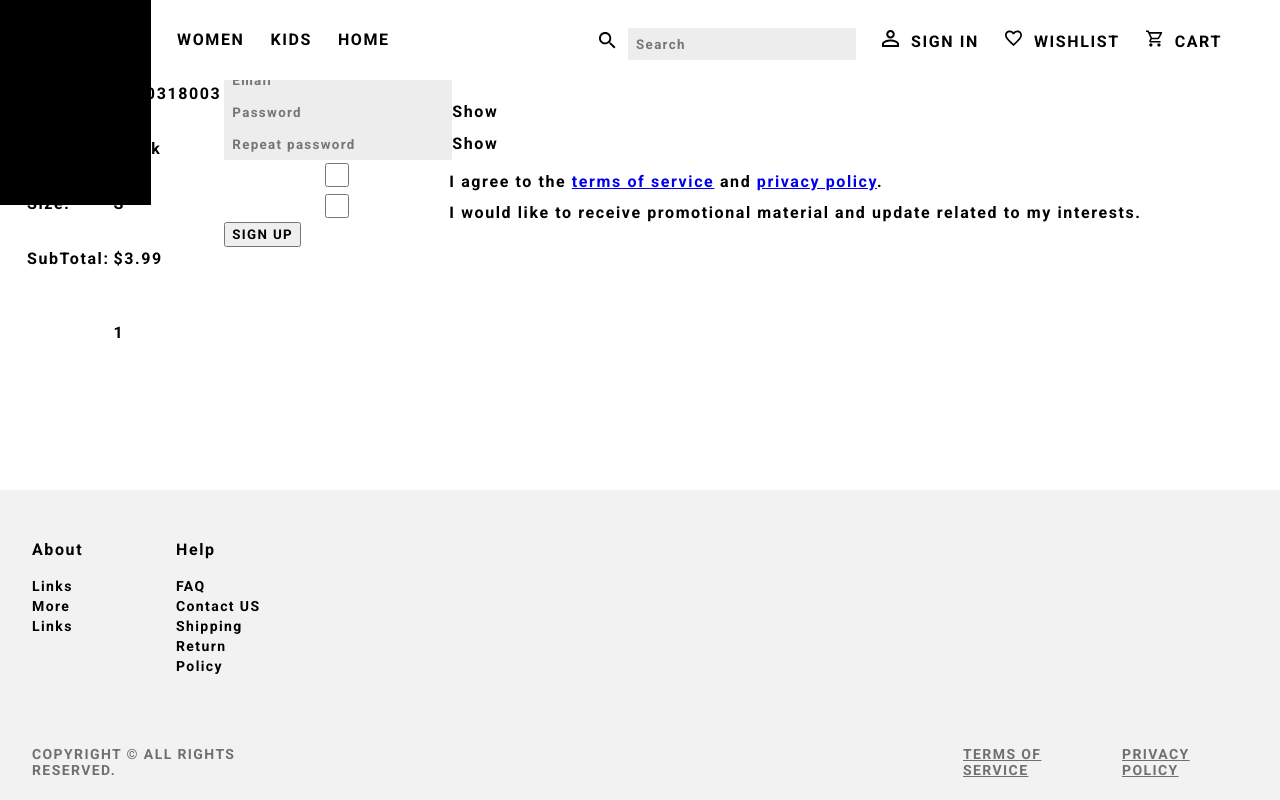
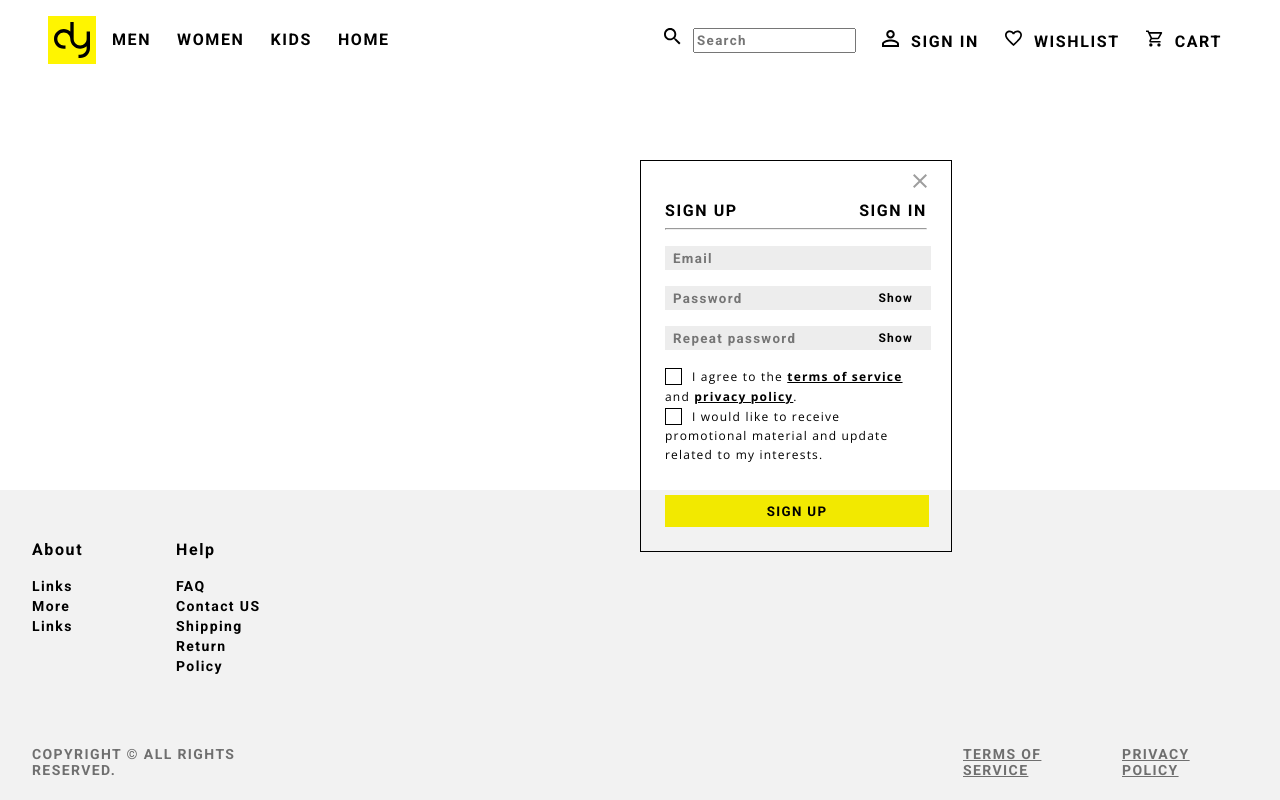
Before and after one commit to AaronE314/CP476-Final-Project, a Next.js app: page / in a window 1280 px wide. Built offline with nearby package versions, Linux system fonts and the light colour scheme.

Commit message:
fixed merge issues

```diff
--- a/components/Dialog.jsx
+++ b/components/Dialog.jsx
@@ -1,10 +1,10 @@
 import React from 'react';
 
-// import styles from '../css/Dialog.module.css';
+import styles from '../css/Dialog.module.css';
 import SignUpDialog from './SignUpDialog';
 import SignInDialog from './SignInDialog';
 
-import '../css/Dialog.module.css';
+// import '../css/Dialog.module.css';
 
 export class Dialog extends React.Component {
 
@@ -30,15 +30,15 @@ export class Dialog extends React.Component {
     render() {
 
         return <div className={
-            this.state.signUp ? "signUp" : "signIn",
-            "dialog"
+            this.state.signUp ? styles.signUp : styles.signIn,
+            styles.dialog
             }>
 
-            <img className="close" src="/images/close.svg"/>
+            <img className={styles.close} src="/images/close.svg"/>
 
-            <div className="mainSection">
-                <span className="signUpButton" onClick={this.toggleSignIn}>SIGN IN</span>
-                <span className="signInButton" onClick={this.toggleSignUp}>SIGN UP</span>
+            <div className={styles.mainSection}>
+                <span className={styles.signUpButton} onClick={this.toggleSignIn}>SIGN IN</span>
+                <span className={styles.signInButton} onClick={this.toggleSignUp}>SIGN UP</span>
                 <hr/>
 
                 { (this.state.signUp) ? <SignUpDialog></SignUpDialog> : <SignInDialog></SignInDialog>}
--- a/components/SignUpDialog.jsx
+++ b/components/SignUpDialog.jsx
@@ -1,8 +1,8 @@
 import React from 'react'
 
-// import styles from "../css/Dialog.module.css";
+import styles from "../css/Dialog.module.css";
 
-import "../css/Dialog.module.css";
+// import "../css/Dialog.module.css";
 
 export class SignUpDialog extends React.Component {
 
@@ -33,34 +33,34 @@ export class SignUpDialog extends React.Component {
 
         return <form>
 
-            <div className="container">
-                <input autoComplete="email" className="text" type="email" placeholder="Email"/>
+            <div className={styles.container}>
+                <input autoComplete="email" className={styles.text} type="email" placeholder="Email"/>
             </div>
-            <div className="container">
-                <input autoComplete="new-password" className="text" type={this.state.passwordHidden ? "password" : "text"}
+            <div className={styles.container}>
+                <input autoComplete="new-password" className={styles.text} type={this.state.passwordHidden ? "password" : "text"}
                 placeholder="Password"/>
-                <span className="showHide" onClick={this.toggleShow}>
+                <span className={styles.showHide} onClick={this.toggleShow}>
                         {this.state.passwordHidden ? "Show" : "Hide"}
                 </span>
             </div>
-            <div className="container">
-                <input autoComplete="new-password" className="text" type={this.state.RepPasswordHidden ? "password" : "text"}
+            <div className={styles.container}>
+                <input autoComplete="new-password" className={styles.text} type={this.state.RepPasswordHidden ? "password" : "text"}
                 placeholder="Repeat password"/>
-                <span className="showHide" onClick={this.toggleShowRep}>
+                <span className={styles.showHide} onClick={this.toggleShowRep}>
                     {this.state.RepPasswordHidden ? "Show" : "Hide"}
                 </span>
             </div>
-            <div className="checkBoxContainer">
-                <input className="checkbox" type="checkbox"/>
-                <label className="span">I agree to the <a href="#">terms of service</a> and <a href="#">privacy policy</a>.</label>
+            <div className={styles.checkBoxContainer}>
+                <input className={styles.checkbox} type="checkbox"/>
+                <label className={styles.span}>I agree to the <a href="#">terms of service</a> and <a href="#">privacy policy</a>.</label>
             </div>
 
-            <div className="checkBoxContainer">
-                <input className="checkbox" type="checkbox"/>
-                <label className="span">I would like to receive promotional material and update related to my interests.</label>
+            <div className={styles.checkBoxContainer}>
+                <input className={styles.checkbox} type="checkbox"/>
+                <label className={styles.span}>I would like to receive promotional material and update related to my interests.</label>
             </div>
 
-            <button className="submit" type="submit">SIGN UP</button>
+            <button className={styles.submit} type="submit">SIGN UP</button>
 
         </form>
 
--- a/css/Dialog.module.css
+++ b/css/Dialog.module.css
@@ -1,3 +1,5 @@
+
+
 
 .close {
     float: right;
@@ -149,6 +151,9 @@
 }
 
 .dialog {
+    position: absolute;
+    top: 20%;
+    left: 50%;
     width: 312px;
     background: #FFFFFF;
     border: 0.5px solid #000000;
--- a/css/styles.css
+++ /dev/null
@@ -1,19 +0,0 @@
-
-input {
-
-    width: 218px;
-    height: 24px;
-    background-color: rgba(0, 0, 0, 0.07);
-
-    padding-top: 4px;
-    padding-bottom: 4px;
-    padding-left: 8px;
-
-    border: none;
-
-}
-
-input:focus {
-    outline: none;
-    border-bottom: 0.5px solid #000000;
-}
--- a/next.config.js
+++ b/next.config.js
@@ -1,2 +1,2 @@
-const withCSS = require('@zeit/next-css');
-module.exports = withCSS();
+// const withCSS = require('@zeit/next-css');
+// module.exports = withCSS();
--- a/pages/_app.js
+++ /dev/null
@@ -1,20 +0,0 @@
-// import App from 'next/app'
-import "../css/styles.css";
-
-function MyApp({ Component, pageProps }) {
-    return <Component {...pageProps} />
-  }
-
-  // Only uncomment this method if you have blocking data requirements for
-  // every single page in your application. This disables the ability to
-  // perform automatic static optimization, causing every page in your app to
-  // be server-side rendered.
-  //
-  // MyApp.getInitialProps = async (appContext) => {
-  //   // calls page's `getInitialProps` and fills `appProps.pageProps`
-  //   const appProps = await App.getInitialProps(appContext);
-  //
-  //   return { ...appProps }
-  // }
-
-  export default MyApp
--- a/pages/index.js
+++ b/pages/index.js
@@ -19,7 +19,7 @@ const Home = () => (
 
     <main>
 
-      <Product></Product>
+      {/* <Product></Product> */}
       <Dialog></Dialog>
 
       {/* <h1 className="title">
```
